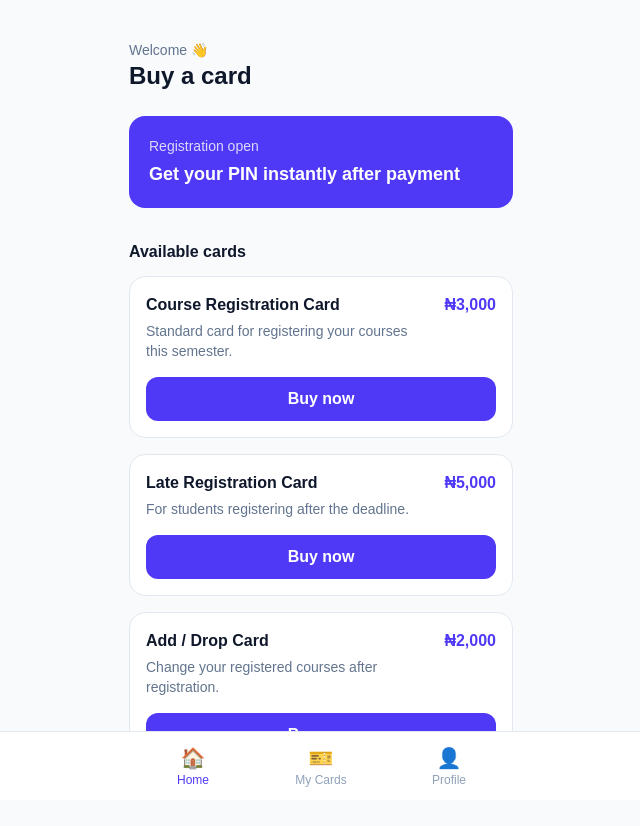
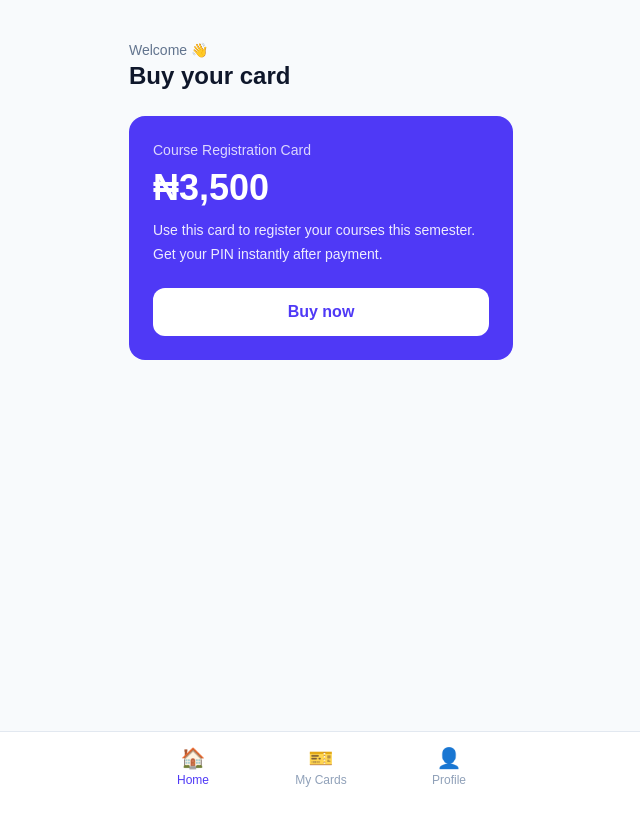
Before and after one commit to kidixx/scratchcard, a Next.js app in the folder scratch-card-app/: page /home in a window 1280 px wide. Shown: the top 826 px of the page, without its empty margins (319-959 px from the left). After the commit the page ends 800 px from the top, so only its background shows below. Built offline with nearby package versions, Linux system fonts and the light colour scheme.

Commit message:
Done one

```diff
--- a/scratch-card-app/app/home/page.tsx
+++ b/scratch-card-app/app/home/page.tsx
@@ -3,48 +3,27 @@ import BottomNav from "@/components/BottomNav";
 import { cardTypes, formatNaira } from "@/lib/cards";
 
 export default function HomePage() {
+  const card = cardTypes[0];
+
   return (
     <main className="min-h-screen bg-slate-50 px-6 pb-28 pt-10">
       <div className="mx-auto w-full max-w-sm">
         <p className="text-sm text-slate-500">Welcome 👋</p>
-        <h1 className="text-2xl font-bold text-slate-900">Buy a card</h1>
+        <h1 className="text-2xl font-bold text-slate-900">Buy your card</h1>
 
-        <div className="mt-6 rounded-2xl bg-indigo-600 p-5 text-white">
-          <p className="text-sm opacity-80">Registration open</p>
-          <p className="mt-1 text-lg font-semibold">
-            Get your PIN instantly after payment
+        <div className="mt-6 rounded-2xl bg-indigo-600 p-6 text-white">
+          <p className="text-sm opacity-80">{card.name}</p>
+          <p className="mt-2 text-4xl font-bold">{formatNaira(card.price)}</p>
+          <p className="mt-3 text-sm opacity-90">{card.description}</p>
+          <p className="mt-1 text-sm opacity-90">
+            Get your PIN instantly after payment.
           </p>
-        </div>
-
-        <h2 className="mb-3 mt-8 font-semibold text-slate-900">
-          Available cards
-        </h2>
-
-        <div className="space-y-4">
-          {cardTypes.map((c) => (
-            <div
-              key={c.id}
-              className="rounded-2xl border border-slate-200 bg-white p-4"
-            >
-              <div className="flex items-start justify-between gap-3">
-                <div>
-                  <h3 className="font-semibold text-slate-900">{c.name}</h3>
-                  <p className="mt-1 text-sm text-slate-500">
-                    {c.description}
-                  </p>
-                </div>
-                <p className="whitespace-nowrap font-bold text-indigo-600">
-                  {formatNaira(c.price)}
-                </p>
-              </div>
-              <Link
-                href={`/checkout?card=${c.id}`}
-                className="mt-4 block w-full rounded-xl bg-indigo-600 py-2.5 text-center font-semibold text-white hover:bg-indigo-700"
-              >
-                Buy now
-              </Link>
-            </div>
-          ))}
+          <Link
+            href={`/checkout?card=${card.id}`}
+            className="mt-6 block w-full rounded-xl bg-white py-3 text-center font-semibold text-indigo-600 hover:bg-indigo-50"
+          >
+            Buy now
+          </Link>
         </div>
       </div>
 
--- a/scratch-card-app/lib/cards.ts
+++ b/scratch-card-app/lib/cards.ts
@@ -5,25 +5,12 @@ export type CardType = {
   price: number;
 };
 
-// Placeholder data: change names and prices to match your school
 export const cardTypes: CardType[] = [
   {
     id: "course-reg",
     name: "Course Registration Card",
-    description: "Standard card for registering your courses this semester.",
-    price: 3000,
-  },
-  {
-    id: "late-reg",
-    name: "Late Registration Card",
-    description: "For students registering after the deadline.",
-    price: 5000,
-  },
-  {
-    id: "add-drop",
-    name: "Add / Drop Card",
-    description: "Change your registered courses after registration.",
-    price: 2000,
+    description: "Use this card to register your courses this semester.",
+    price: 3500,
   },
 ];
 
```
